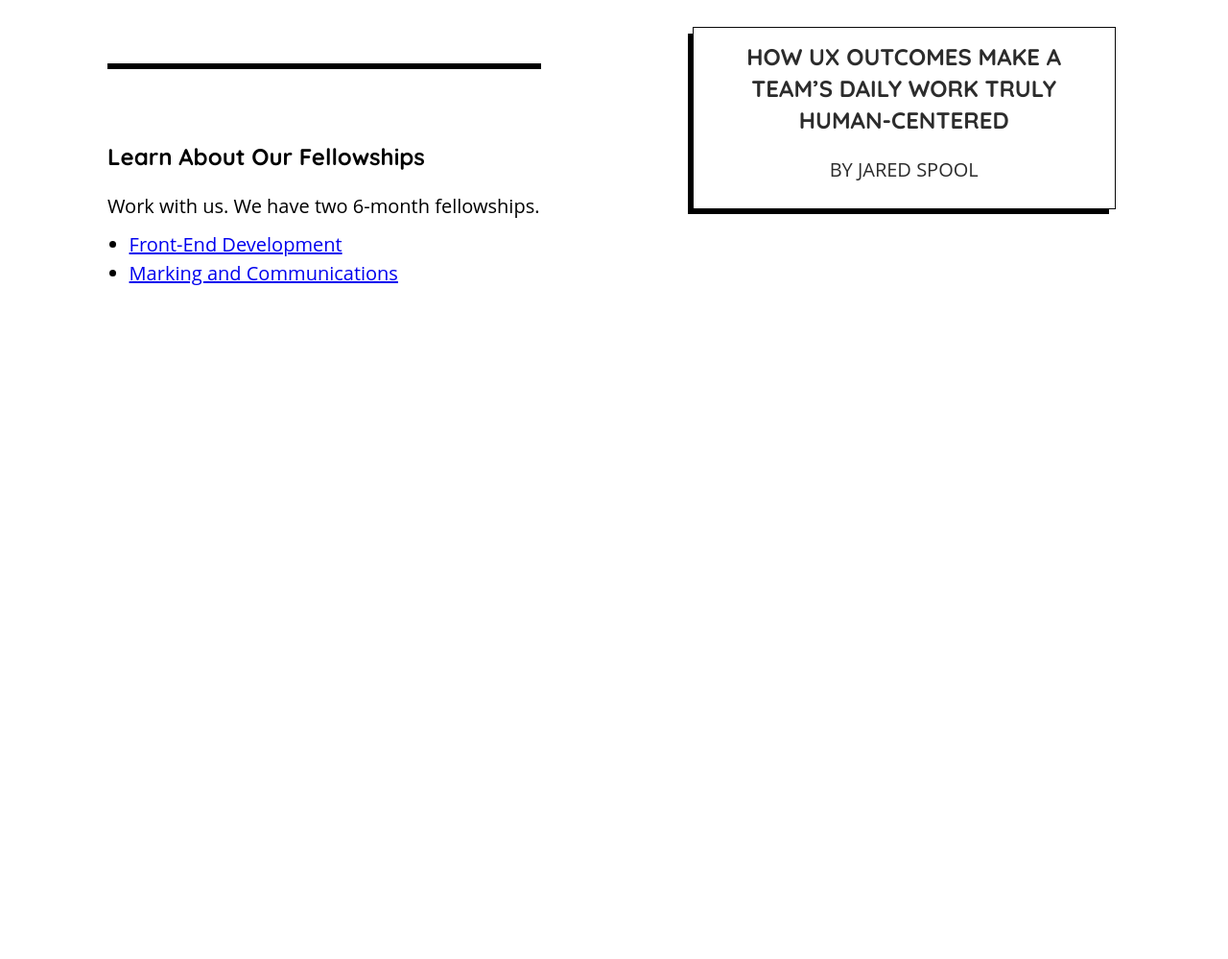
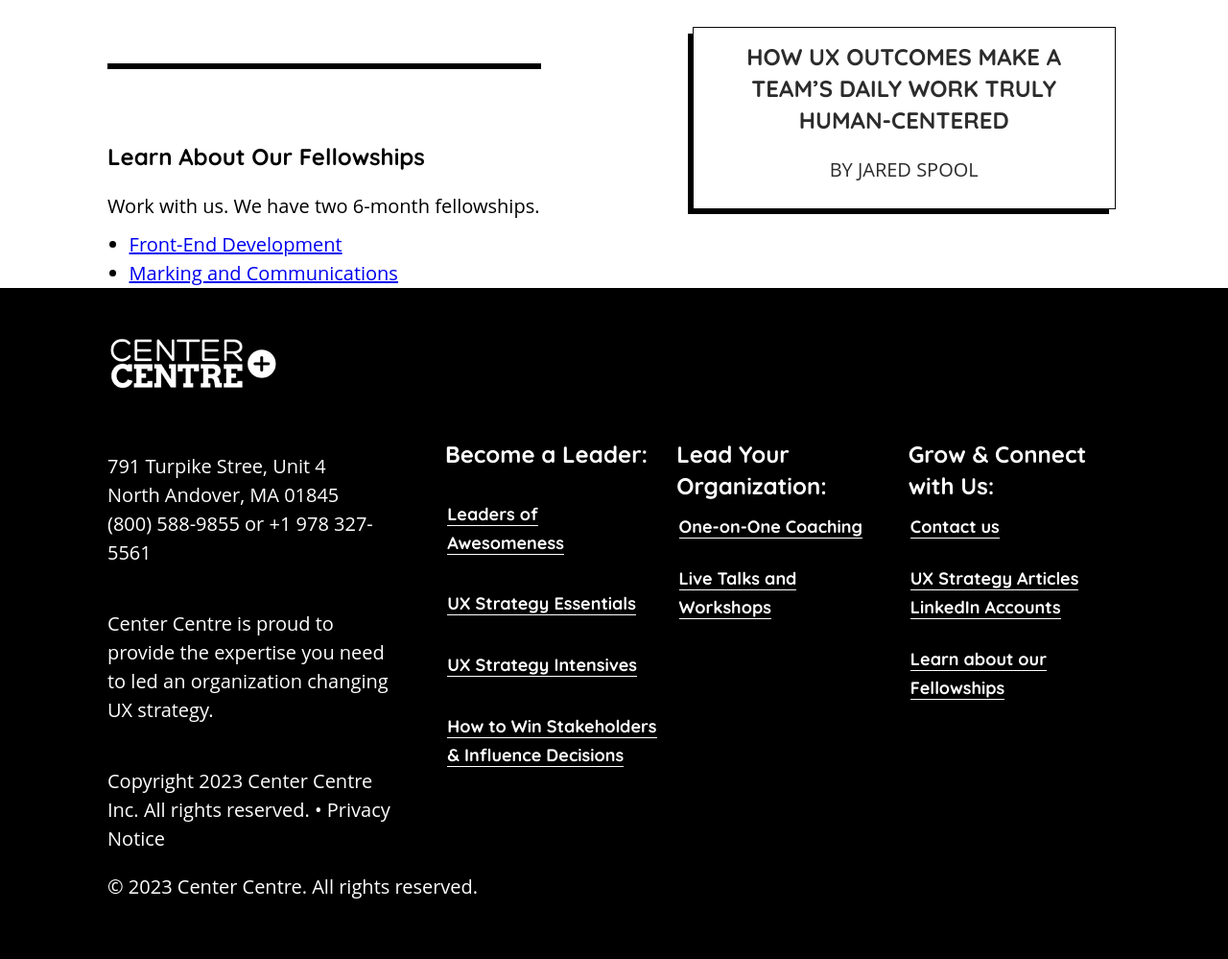
Before and after one commit to uie-com/centerCentre, a plain HTML site: page index.html in a window 1280 px wide. Shown: the part 5853-6852 px from the top of the page at 96% size. Before the commit the page ends 6153 px from the top, so only its background shows below. Drawn offline with Linux system fonts and the light colour scheme.

Commit message:
footer ad

```diff
--- a/index.html
+++ b/index.html
@@ -359,6 +359,65 @@ Leaders of Awesomeness is a community of UX design, research, and content leader
   </section>
 
 </div>
+<footer class="footerArea">
+  <div class="container-cc">
+
+    <div>
+      <img src="/src/img/center_centre_white 1.png"
+      alt="Center Centre Logo">
+      </div><br>
+      <div class="footerGrid">
+        <div class="textBoxFooter"><br>
+<p>791 Turpike Stree, Unit 4 <br>
+  North Andover, MA 01845<br>
+  (800) 588-9855 or +1 978 327-5561</p>
+  <br>
+  <p>Center Centre is proud to provide
+    the expertise you need to led an
+     organization changing UX strategy.</p>
+<br>
+<p>   Copyright 2023 Center Centre Inc.
+    All rights reserved. • Privacy Notice</p>
+    </div>
+    <div>
+      <h3 class="headerFour">Become a Leader:<h3>
+      <ul class="footerLinksUl">
+        <li class="footerLinks"><a href="https://leaders.centercentre.com/" >Leaders of Awesomeness</a></li><br>
+        <li class="footerLinks"><a href="https://essentialscontact.centercentre.com/">UX Strategy Essentials</a></li><br>
+        <li class="footerLinks"><a href="https://research.centercentre.com/" >UX Strategy Intensives</a></li><br>
+        <li class="footerLinks"><a href="https://winstakeholders.com/" >How to Win Stakeholders & Influence Decisions</a></li>
+      </ul>
+    </div>
+    <div>
+      <h3 class="headerFour">Lead Your Organization:</h3>
+      <ul>
+        <li  class="footerLinks"><a href="https://www.linkedin.com/in/jmspool/">One-on-One Coaching</a></li><br>
+        <li  class="footerLinks"><a href="https://www.linkedin.com/in/jenseninman/">Live Talks and Workshops</a></li>
+
+      </ul>
+    </div>
+    <div>
+      <h3 class="headerFour">Grow & Connect with Us:</h3>
+      <ul>
+        <li  class="footerLinks"><a href="#">Contact us</a></li><br>
+        <li  class="footerLinks"><a href="https://articles.centercentre.com/">UX Strategy Articles</a></li>
+        <li  class="footerLinks"><a href="https://www.linkedin.com/in/jmspool/">LinkedIn Accounts</a></li><br>
+        <li  class="footerLinks"><a href="#">Learn about our Fellowships</a></li>
+
+      </ul>
+    </div>
+  </div>
+  <div class="footerBottom">
+    <p>© 2023 Center Centre. All rights reserved.</p>
+  </div>
+  </div>
+
+
+
+
+</footer>
+
+
 
 <script src="src/main.js"></script>
 </body>
--- a/src/styles.css
+++ b/src/styles.css
@@ -629,7 +629,6 @@ FOOTER
   }
 
 
-
   @media screen and (max-width: 27em) {
     #header .btn {
       font-size: 0.75rem !important;
@@ -1555,6 +1554,48 @@ FOOTER
     transform: translateY(0%);
   }
 
+  /*------------------------------------*\
+      $FOOTER
+  \*------------------------------------*/
+
+.footerArea {
+    background-color: #000000;
+    color: white;
+    padding: 50px 0;
+    text-align: left;
+  }
+
+  .textBoxFooter {
+    padding: 0 10px 0 0;
+margin: 0 20px 0 0;
+  }
+
+  .footerGrid {
+    display: grid;
+    grid-template-columns: 3fr 2fr 2fr 2fr;
+    grid-gap: 20px;
+  }
+
+.footerLinksUl  {
+    text-decoration: none;
+  }
+
+.footerLinks{
+    list-style-type: none;
+    padding-left: 1%;
+
+}
+
+.footerLinks a {
+  text-decoration: none;
+  color: white;
+  font-size: 18px;
+  font-family: Quicksand;
+  border-bottom: 1px solid white;
+
+}
+
+
   @media only screen and (max-width: 625px) {
     .ft-mk {
       justify-content: flex-end;
```
